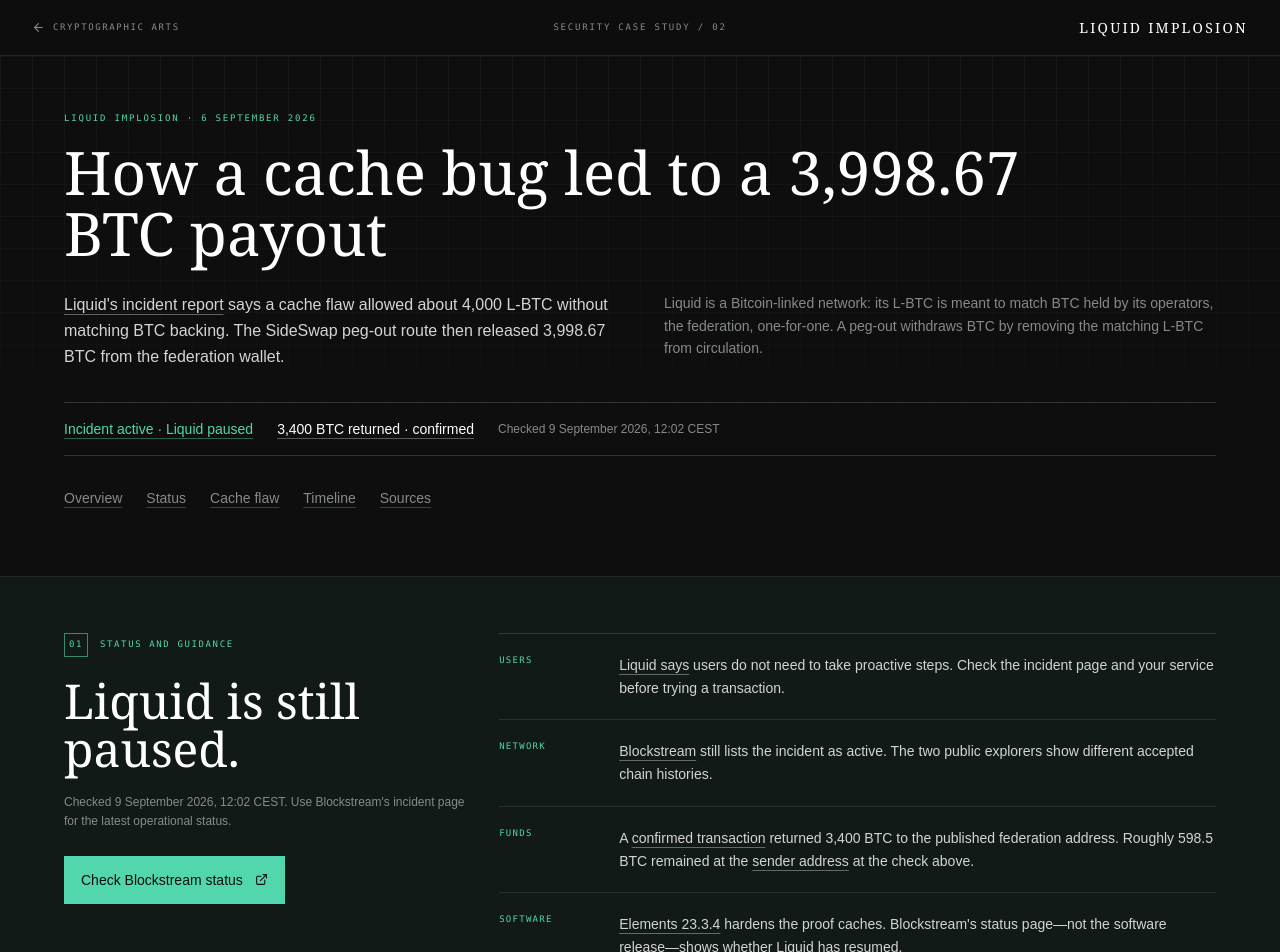
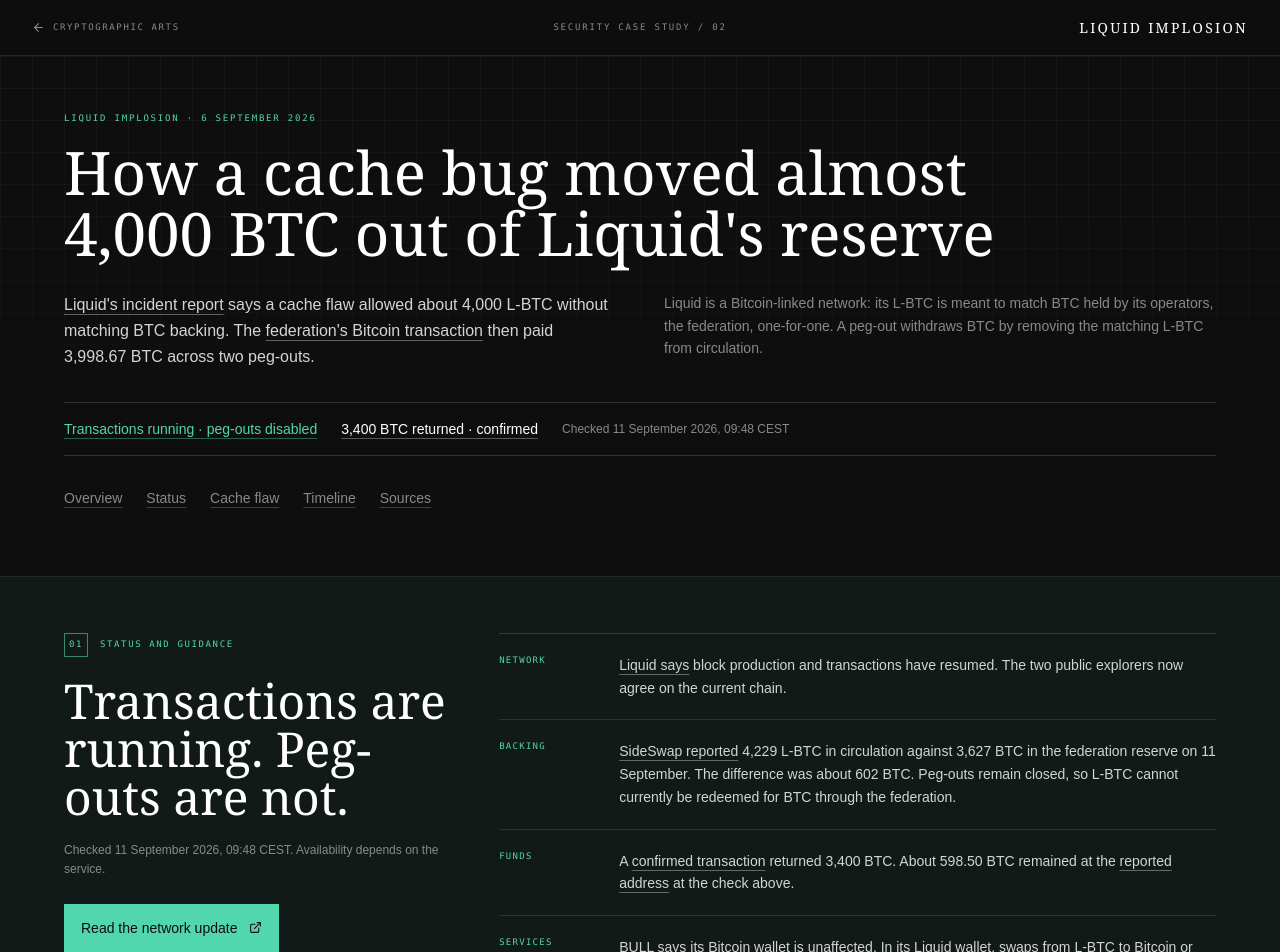
Before and after one commit to mars-llm/liquid-implosion, a Next.js app: page / in a window 1280 px wide. Shown: the top 952 px of the page. Built offline with nearby package versions, Linux system fonts and the light colour scheme.

Commit message:
Update Liquid recovery status

```diff
--- a/app/layout.tsx
+++ b/app/layout.tsx
@@ -4,7 +4,7 @@ import './globals.css';
 
 const SITE_URL = 'https://mars-llm.github.io/liquid-implosion/';
 const TITLE = 'Liquid Implosion | September 2026 Liquid cache bug';
-const DESCRIPTION = 'How a cache bug led to a 3,998.67 BTC payout from Liquid’s federation wallet, what the public evidence shows, and what remains unverified.';
+const DESCRIPTION = 'How a cache bug moved almost 4,000 BTC out of Liquid’s reserve, what has reopened, and what the public record still cannot answer.';
 
 export const metadata: Metadata = {
   metadataBase: new URL(SITE_URL),
--- a/app/page.tsx
+++ b/app/page.tsx
@@ -4,7 +4,7 @@ const structuredData = {
   '@context': 'https://schema.org',
   '@type': 'WebPage',
   name: 'Liquid Implosion',
-  description: 'How a cache bug led to a 3,998.67 BTC payout from Liquid’s federation wallet, what the public evidence shows, and what remains unverified.',
+  description: 'How a cache bug moved almost 4,000 BTC out of Liquid’s reserve, what has reopened, and what the public record still cannot answer.',
   url: 'https://mars-llm.github.io/liquid-implosion/',
   about: [
     { '@type': 'Thing', name: 'Liquid Network' },
--- a/components/LiquidStudy.tsx
+++ b/components/LiquidStudy.tsx
@@ -18,7 +18,7 @@ import {
   type CacheRecord,
 } from '../lib/model';
 
-const RESEARCH_CUTOFF = '9 September 2026, 12:02 CEST';
+const RESEARCH_CUTOFF = '11 September 2026, 09:48 CEST';
 const STEP_DELAY = 8000;
 
 const SEQUENCE = [
@@ -83,9 +83,21 @@ const TIMELINE = [
   },
   {
     date: '9 September 2026',
-    title: 'Elements 23.3.4 was published as a pre-release with hardened proof-cache keys.',
+    title: 'Elements 23.3.4 was released with hardened proof-cache keys.',
     href: 'https://github.com/ElementsProject/elements/releases/tag/elements-23.3.4',
-    label: 'Emergency release',
+    label: 'Software release',
+  },
+  {
+    date: '10 September 2026',
+    title: 'Block production and transactions resumed. Peg-outs stayed disabled.',
+    href: 'https://x.com/Liquid_BTC/status/2098140614239920622',
+    label: 'Network update',
+  },
+  {
+    date: '11 September 2026',
+    title: 'SideSwap reopened peg-ins, while warning that the public reserve remained below the L-BTC in circulation.',
+    href: 'https://sideswap.io/news/liquid-peg-ins-are-open-again-on-sideswap/',
+    label: 'SideSwap update',
   },
 ] as const;
 
@@ -95,8 +107,13 @@ const SOURCES = [
     links: [
       ['Liquid statement', 'https://x.com/Liquid_BTC/status/2096696272447218108'],
       ['Liquid incident report', 'https://x.com/Liquid_BTC/status/2097404704028545175'],
+      ['Liquid transaction-resumption update', 'https://x.com/Liquid_BTC/status/2098140614239920622'],
       ['Blockstream incident status', 'https://status.blockstream.com/incidents/b8b719f3-db70-4487-9cff-946e69509228'],
       ['Blockstream restart update', 'https://x.com/Blockstream/status/2097127976672342487'],
+      ['Blockstream recovery position', 'https://x.com/Blockstream/status/2098281867908690394'],
+      ['BULL service update', 'https://x.com/BULLBITCOIN_/status/2098119275709915464'],
+      ['SideSwap incident statement', 'https://sideswap.io/news/statement-on-the-liquid-network-incident-of-6-september-2026/'],
+      ['SideSwap peg-in update', 'https://sideswap.io/news/liquid-peg-ins-are-open-again-on-sideswap/'],
       ['Disputed Liquid transaction', 'https://blockstream.info/liquid/tx/f24a4b179b5cc7e88b25a763911f7cbdf2bf45d1d1b5ab611e94461cef0a183f'],
       ['Bitcoin federation payout', 'https://blockstream.info/tx/8db751a650ae2f12006b7e8c69a75e4df360e8afd6b9e05ae0b9fa6458a7b140'],
       ['Signed bridge-node message', 'https://blockstream.info/tx/87dc0a20099a94c2caaa3fa93d1724cfe41b05ae5e0778cc0e8994b22e81120c'],
@@ -111,7 +128,7 @@ const SOURCES = [
       ['2026 cache-key change', 'https://github.com/ElementsProject/elements/commit/c26d719c29a40da280a825b25657e9c3d8bc7d99'],
       ['Pull request #1592', 'https://github.com/ElementsProject/elements/pull/1592'],
       ['Cache hardening pull request #1600', 'https://github.com/ElementsProject/elements/pull/1600'],
-      ['Elements 23.3.4 emergency pre-release', 'https://github.com/ElementsProject/elements/releases/tag/elements-23.3.4'],
+      ['Elements 23.3.4 release', 'https://github.com/ElementsProject/elements/releases/tag/elements-23.3.4'],
       ['Current Elements releases', 'https://github.com/ElementsProject/elements/releases'],
     ],
   },
@@ -205,11 +222,11 @@ export function LiquidStudy() {
               Liquid Implosion · 6 September 2026
             </p>
             <h1 className="mt-4 max-w-5xl font-serif text-4xl leading-[1.02] text-white sm:text-6xl">
-              How a cache bug led to a 3,998.67 BTC payout
+              How a cache bug moved almost 4,000 BTC out of Liquid&apos;s reserve
             </h1>
             <div className="mt-7 grid gap-5 lg:grid-cols-2 lg:gap-12">
               <p className="font-sans text-base leading-relaxed text-ink">
-                <SourceLink href="https://x.com/Liquid_BTC/status/2097404704028545175">Liquid&apos;s incident report</SourceLink> says a cache flaw allowed about 4,000 L-BTC without matching BTC backing. The SideSwap peg-out route then released 3,998.67 BTC from the federation wallet.
+                <SourceLink href="https://x.com/Liquid_BTC/status/2097404704028545175">Liquid&apos;s incident report</SourceLink> says a cache flaw allowed about 4,000 L-BTC without matching BTC backing. The <SourceLink href="https://blockstream.info/tx/8db751a650ae2f12006b7e8c69a75e4df360e8afd6b9e05ae0b9fa6458a7b140">federation&apos;s Bitcoin transaction</SourceLink> then paid 3,998.67 BTC across two peg-outs.
               </p>
               <p className="font-sans text-sm leading-relaxed text-ink-muted">
                 Liquid is a Bitcoin-linked network: its L-BTC is meant to match BTC held by its operators, the federation, one-for-one. A peg-out withdraws BTC by removing the matching L-BTC from circulation.
@@ -303,8 +320,9 @@ export function LiquidStudy() {
                 </summary>
                 <div className="pb-6">
                   <div className="border-t border-white/10 py-5 font-sans text-sm leading-relaxed text-ink-muted">
-                    <p><SourceLink href="https://github.com/ElementsProject/elements/releases/tag/elements-23.3.4">Elements 23.3.4</SourceLink> records field lengths in both proof-cache keys, includes a previously missing surjection-proof input, and adds an option to bypass the range-proof cache.</p>
-                    <p className="mt-3">Explorer snapshot at {RESEARCH_CUTOFF}: <SourceLink href="https://blockstream.info/liquid/">Blockstream 4,051,232</SourceLink>; <SourceLink href="https://liquid.network/liquid/">liquid.network 4,050,335</SourceLink>. Neither tip had moved since the previous check.</p>
+                    <p><SourceLink href="https://github.com/ElementsProject/elements/releases/tag/elements-23.3.4">Elements 23.3.4</SourceLink> is now the latest signed release. It records field lengths in both proof-cache keys, includes a previously missing surjection-proof input, and can bypass the range-proof cache.</p>
+                    <p className="mt-3">Explorer snapshot at {RESEARCH_CUTOFF}: <SourceLink href="https://blockstream.info/liquid/">Blockstream</SourceLink> and <SourceLink href="https://liquid.network/liquid/">liquid.network</SourceLink> agreed on block 4,052,401 and its hash. Both APIs showed the disputed mint transaction as unconfirmed on the current chain.</p>
+                    <p className="mt-3"><SourceLink href="https://sideswap.io/news/statement-on-the-liquid-network-incident-of-6-september-2026/">SideSwap says</SourceLink> it found 70 balanced rehearsal transactions followed by the single unbalanced mint transaction. It also says its node ran a private security build supplied in August, yet still accepted the mint. These are SideSwap&apos;s findings; the build itself has not been published.</p>
                     <p className="mt-3">The demonstration hashes its bytes with the same fixed educational salt for both records. Full SHA-256 fingerprint:</p>
                     <code className="mt-2 block break-all text-xs text-ink">{validFingerprint || 'Calculating…'}</code>
                   </div>
@@ -323,7 +341,7 @@ export function LiquidStudy() {
                 </div>
               </details>
               <div className="mt-6 space-y-3 border-l border-accent pl-5 font-sans text-sm leading-relaxed text-ink-muted">
-                <p><SourceLink href="https://status.blockstream.com/incidents/b8b719f3-db70-4487-9cff-946e69509228">Blockstream</SourceLink> calls the actors “purported white-hat hackers.” Their identity and intent have not been independently confirmed.</p>
+                <p><SourceLink href="https://x.com/Blockstream/status/2098281867908690394">Blockstream now says</SourceLink> it will not pay the requested ransom and will pursue legal and forensic recovery. That is Blockstream&apos;s position; the actors&apos; identity remains unconfirmed.</p>
                 <p>A <SourceLink href="https://blockstream.info/tx/87dc0a20099a94c2caaa3fa93d1724cfe41b05ae5e0778cc0e8994b22e81120c">PGP-signed message placed on Bitcoin</SourceLink> says the bridge nodes were patched. The signature does not identify its sender.</p>
                 <p>The <SourceLink href="https://x.com/Liquid_BTC/status/2097404704028545175">incident report</SourceLink> gives 15:53:10 UTC for block 4,050,336. The <SourceLink href="https://blockstream.info/liquid/block/e1d9a2aae69e0fc3ca18f7f7f84e0615e92a5e3b5000d66c10c34043346da0d5">block explorer</SourceLink> records 13:53:10 UTC, so this page uses the block height and does not treat either time as settled.</p>
               </div>
@@ -606,12 +624,12 @@ function NetworkSnapshot() {
   return (
     <div className="mt-8 flex flex-wrap items-center gap-x-6 gap-y-3 border-y border-white/15 py-4 font-sans text-sm text-ink-muted">
       <a
-        href="https://status.blockstream.com/incidents/b8b719f3-db70-4487-9cff-946e69509228"
+        href="https://x.com/Liquid_BTC/status/2098140614239920622"
         target="_blank"
         rel="noreferrer"
         className="text-accent underline decoration-accent/40 underline-offset-4 hover:text-white"
       >
-        Incident active · Liquid paused
+        Transactions running · peg-outs disabled
       </a>
       <a
         href="https://mempool.space/tx/a6d697a25266ce3c78774fd1d75f896b7af522ada209b0f6228ea497bc49a46d"
@@ -636,17 +654,18 @@ function CurrentGuidance() {
       <div className="mx-auto grid max-w-6xl gap-8 lg:grid-cols-[0.72fr_1.28fr]">
         <div>
           <SectionLabel index="01">Status and guidance</SectionLabel>
-          <h2 className="mt-5 font-serif text-3xl text-white sm:text-5xl">Liquid is still paused.</h2>
-          <p className="mt-5 font-sans text-xs leading-relaxed text-ink-muted">Checked {RESEARCH_CUTOFF}. Use Blockstream&apos;s incident page for the latest operational status.</p>
-          <a href="https://status.blockstream.com/incidents/b8b719f3-db70-4487-9cff-946e69509228" target="_blank" rel="noreferrer" className="mt-6 inline-flex min-h-12 items-center gap-3 border border-accent bg-accent px-4 font-sans text-sm text-canvas transition-colors hover:bg-transparent hover:text-accent">
-            Check Blockstream status <ExternalLink size={13} />
+          <h2 className="mt-5 font-serif text-3xl text-white sm:text-5xl">Transactions are running. Peg-outs are not.</h2>
+          <p className="mt-5 font-sans text-xs leading-relaxed text-ink-muted">Checked {RESEARCH_CUTOFF}. Availability depends on the service.</p>
+          <a href="https://x.com/Liquid_BTC/status/2098140614239920622" target="_blank" rel="noreferrer" className="mt-6 inline-flex min-h-12 items-center gap-3 border border-accent bg-accent px-4 font-sans text-sm text-canvas transition-colors hover:bg-transparent hover:text-accent">
+            Read the network update <ExternalLink size={13} />
           </a>
         </div>
         <div className="border-t border-white/15">
-          <FactLine label="Users"><SourceLink href="https://x.com/Liquid_BTC/status/2097404704028545175">Liquid says</SourceLink> users do not need to take proactive steps. Check the incident page and your service before trying a transaction.</FactLine>
-          <FactLine label="Network"><SourceLink href="https://status.blockstream.com/incidents/b8b719f3-db70-4487-9cff-946e69509228">Blockstream</SourceLink> still lists the incident as active. The two public explorers show different accepted chain histories.</FactLine>
-          <FactLine label="Funds">A <SourceLink href="https://mempool.space/tx/a6d697a25266ce3c78774fd1d75f896b7af522ada209b0f6228ea497bc49a46d">confirmed transaction</SourceLink> returned 3,400 BTC to the published federation address. Roughly 598.5 BTC remained at the <SourceLink href="https://mempool.space/address/bc1ql4mfu6aundtkksxklfajs2h3t9nzcd6gyqjlte">sender address</SourceLink> at the check above.</FactLine>
-          <FactLine label="Software"><SourceLink href="https://github.com/ElementsProject/elements/releases/tag/elements-23.3.4">Elements 23.3.4</SourceLink> hardens the proof caches. Blockstream&apos;s status page—not the software release—shows whether Liquid has resumed.</FactLine>
+          <FactLine label="Network"><SourceLink href="https://x.com/Liquid_BTC/status/2098140614239920622">Liquid says</SourceLink> block production and transactions have resumed. The two public explorers now agree on the current chain.</FactLine>
+          <FactLine label="Backing"><SourceLink href="https://sideswap.io/news/liquid-peg-ins-are-open-again-on-sideswap/">SideSwap reported</SourceLink> 4,229 L-BTC in circulation against 3,627 BTC in the federation reserve on 11 September. The difference was about 602 BTC. Peg-outs remain closed, so L-BTC cannot currently be redeemed for BTC through the federation.</FactLine>
+          <FactLine label="Funds">A <SourceLink href="https://mempool.space/tx/a6d697a25266ce3c78774fd1d75f896b7af522ada209b0f6228ea497bc49a46d">confirmed transaction</SourceLink> returned 3,400 BTC. About 598.50 BTC remained at the <SourceLink href="https://mempool.space/address/bc1ql4mfu6aundtkksxklfajs2h3t9nzcd6gyqjlte">reported address</SourceLink> at the check above.</FactLine>
+          <FactLine label="Services"><SourceLink href="https://x.com/BULLBITCOIN_/status/2098119275709915464">BULL says</SourceLink> its Bitcoin wallet is unaffected. In its Liquid wallet, swaps from L-BTC to Bitcoin or Lightning and the automatic sweep above 1,000,000 sats remain unavailable. Check your own provider before sending.</FactLine>
+          <FactLine label="Software"><SourceLink href="https://github.com/ElementsProject/elements/releases/tag/elements-23.3.4">Elements 23.3.4</SourceLink> is the latest signed release and hardens the proof caches. A software release does not by itself restore the peg.</FactLine>
         </div>
       </div>
     </section>
```
Also changed, not shown: 1 other file (tests, documents, lock files or other folders).
